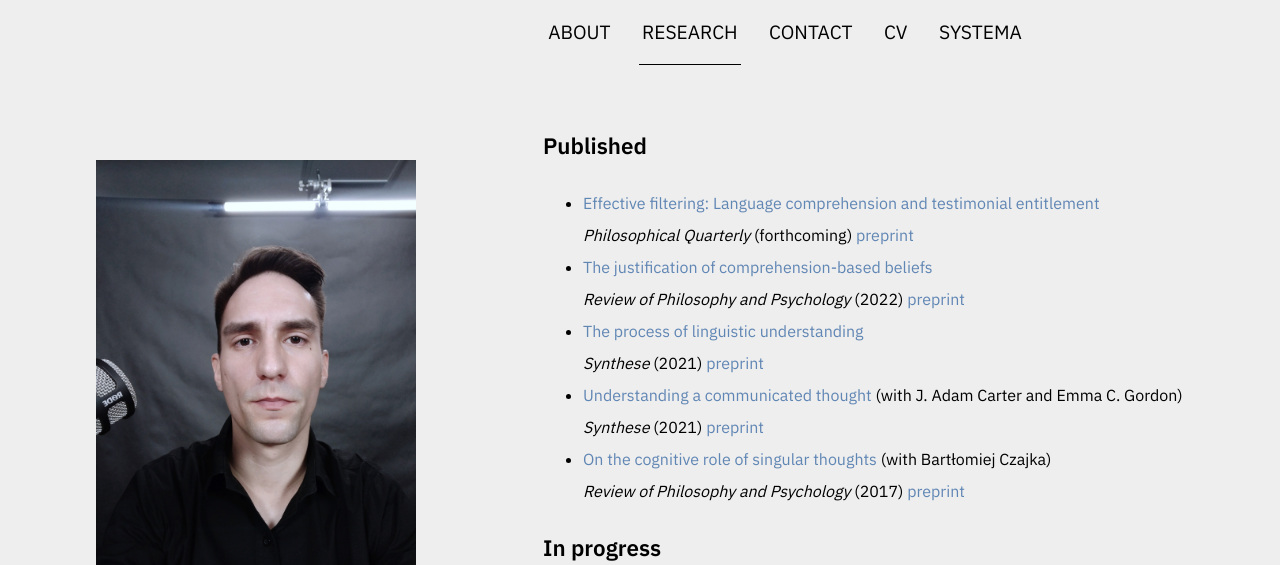
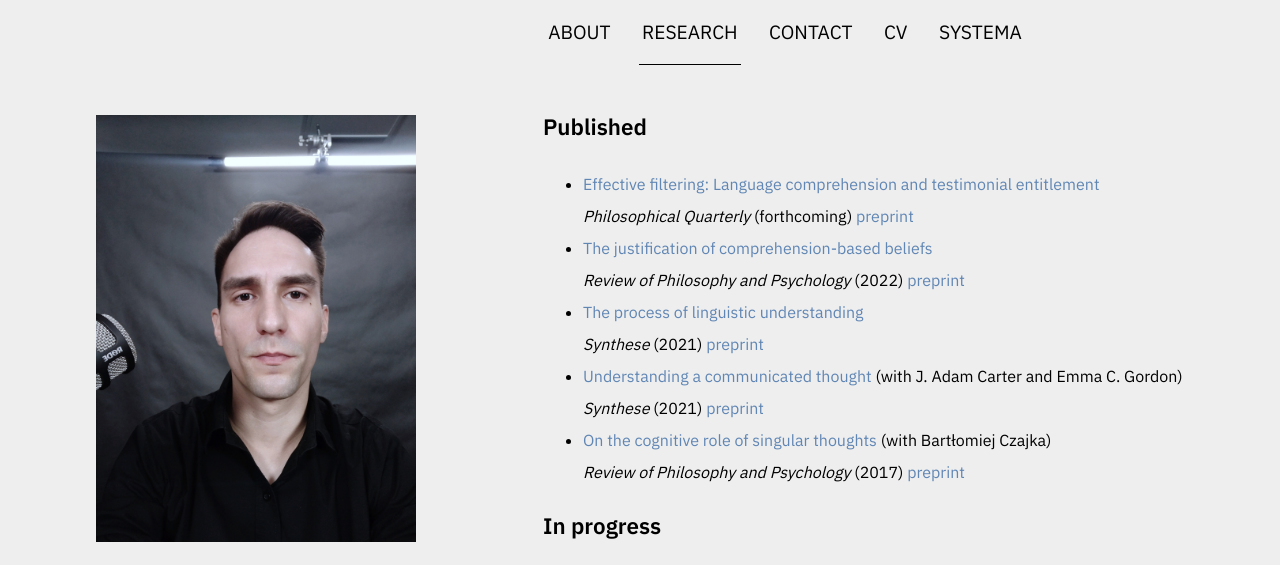
Before and after one commit to lurco/personal_website_JPG, a plain HTML site: page research.html in a window 1280 px wide. Shown: the top 565 px of the page. Drawn offline with Linux system fonts and the light colour scheme.

```diff
--- a/src/css/style.css
+++ b/src/css/style.css
@@ -12,6 +12,7 @@
     font-size: 16px;
     /*background-color: #000;*/
     background-color: #eee;
+    overflow-x: hidden;
 }
 
 .layout {
@@ -37,7 +38,7 @@
 .l-sidebar-wrapper {
     width: 20rem;
     margin-inline: auto;
-    margin-top: 20vh;
+    margin-top: calc(8vh + 3.2rem);
 }
 
 
@@ -134,6 +135,7 @@
 }
 
 .research__hdl, .contact__hdl {
+    margin-top: 0;
     color: var(--txt-color);
     font-family: var(--font), sans-serif;
     font-weight: 600;
@@ -189,7 +191,7 @@
     .l-sidebar-wrapper {
         width: 10rem;
         /*margin-inline: auto;*/
-        margin-top: 15vh;
+        /*margin-top: 8vh;*/
     }
 
     .name {
```
